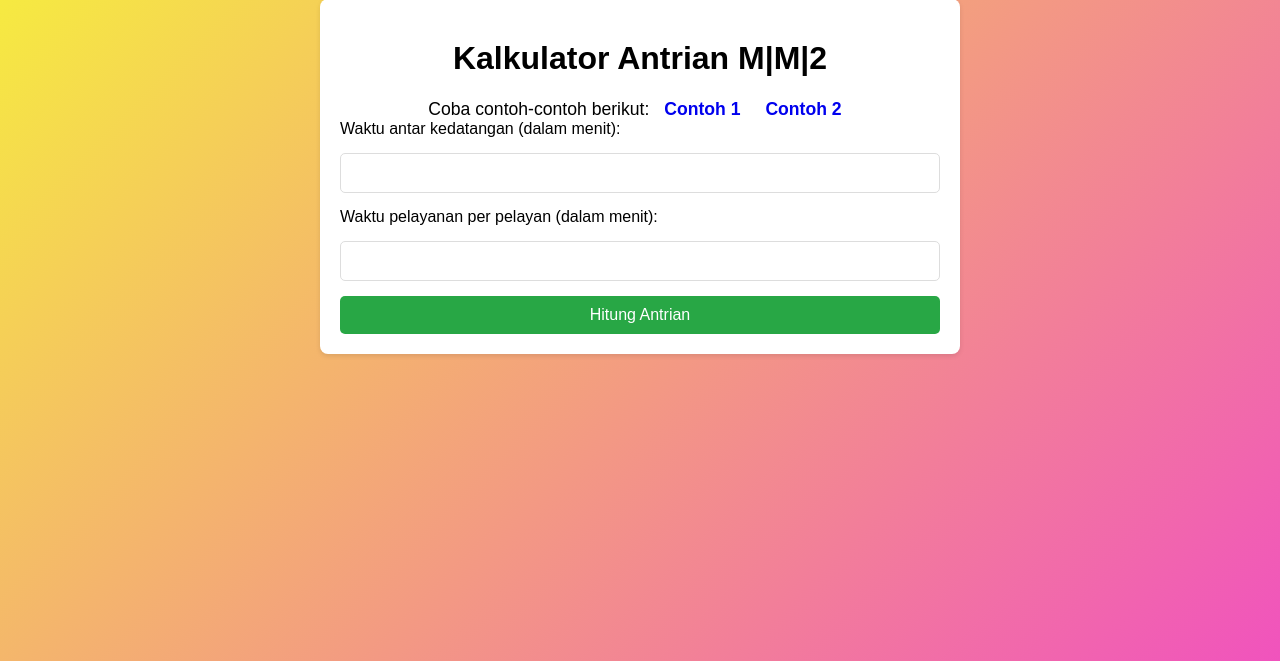
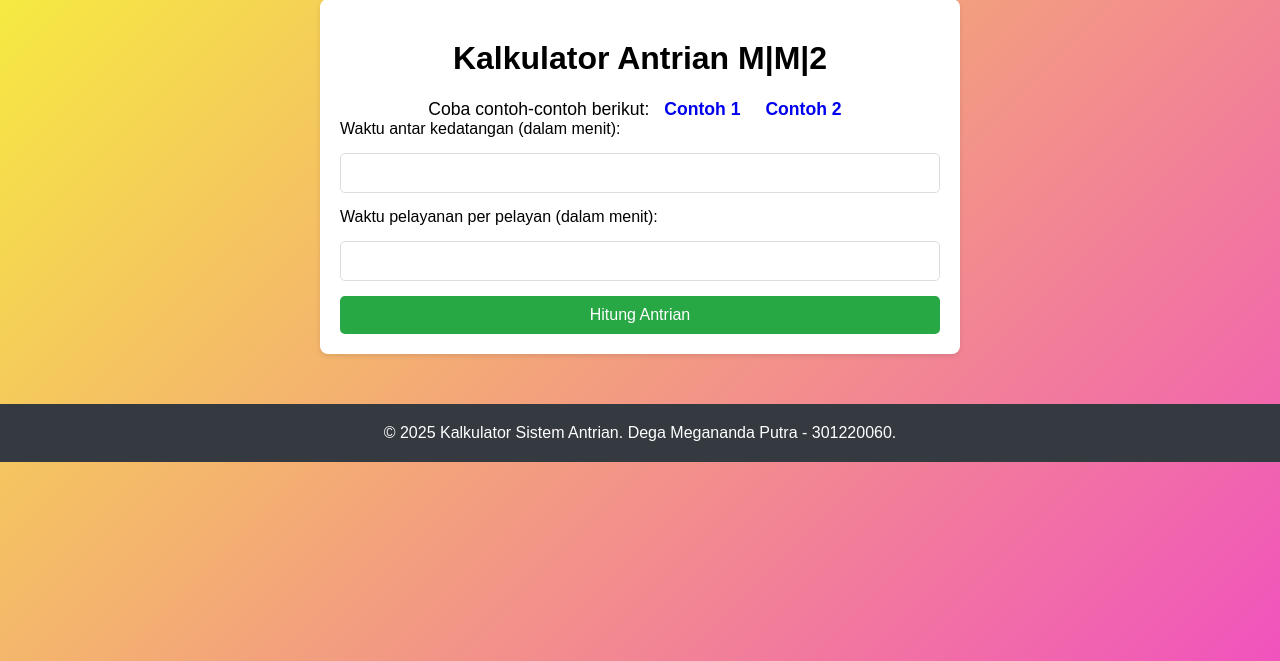
Before and after one commit to DametraOwO/Sistem-Antrian-Pelayan-Ganda-M-M-2-, a Flask app: page / in a window 1280 px wide. Shown: the part 51-712 px from the top of the page. Run offline with Flask 3, Linux system fonts and the light colour scheme.

Commit message:
Add files via upload

```diff
--- a/templates/index.html
+++ b/templates/index.html
@@ -120,5 +120,8 @@
             }
         });
     </script>
+    <footer class="bg-dark text-white text-center py-3">
+        <p>&copy; 2025 Kalkulator Sistem Antrian. Dega Megananda Putra - 301220060.</p>
+    </footer>
 </body>
 </html>
```
